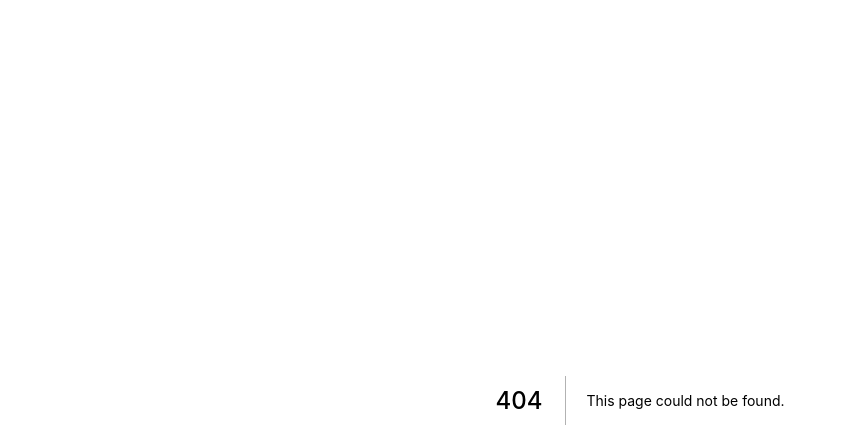
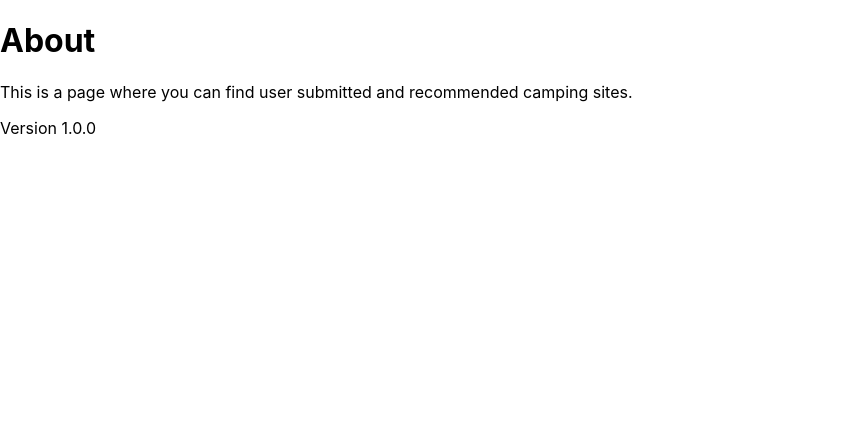
Before and after one commit to Norbs89/camping-site-frontend, a Next.js app: page /about in a window 1280 px wide. Before the commit this address had no page. Shown: the top 448 px of the page, without its empty margins (0-847 px from the left). Built offline with nearby package versions, Linux system fonts and the light colour scheme.

Commit message:
initial project setup

```diff
--- /dev/null
+++ b/pages/about.js
@@ -0,0 +1,14 @@
+const AboutPage = () => {
+  return (
+    <div>
+      <h1>About</h1>
+      <p>
+        This is a page where you can find user submitted and recommended camping
+        sites.
+      </p>
+      <p>Version 1.0.0</p>
+    </div>
+  );
+};
+
+export default AboutPage;
--- a/styles/Home.module.css
+++ b/styles/Home.module.css
@@ -5,7 +5,7 @@
   flex-direction: column;
   justify-content: center;
   align-items: center;
-  height: 100vh;
+  /* height: 100vh; */
 }
 
 .main {
@@ -74,7 +74,7 @@
   align-items: center;
   justify-content: center;
   flex-wrap: wrap;
-  max-width: 800px;
+  max-width: 90%;
   margin-top: 3rem;
 }
 
```
Also changed, not shown: pages/sites/[slug].js (added, +9 -0 lines), pages/sites/add.js (added, +9 -0 lines), pages/sites/index.js (added, +9 -0 lines).
